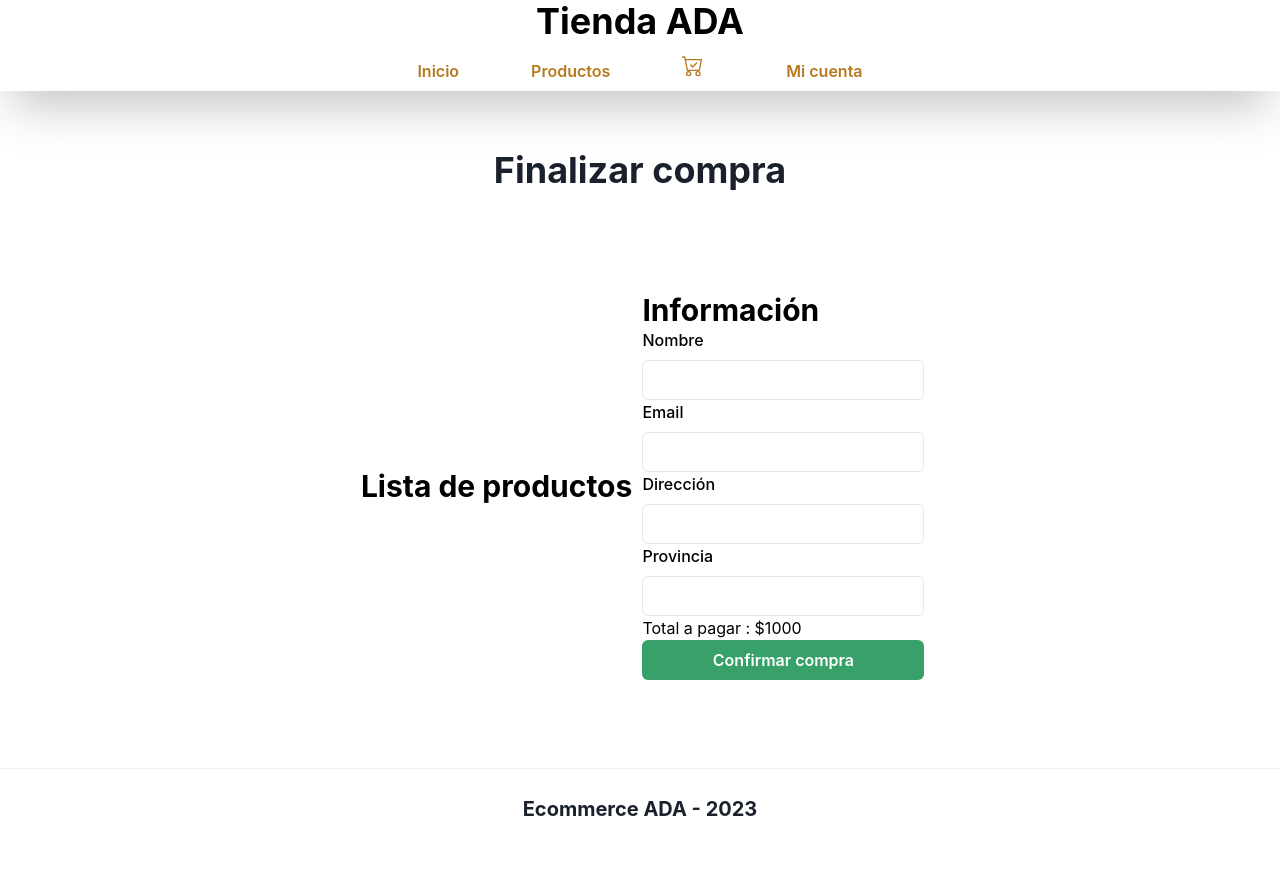
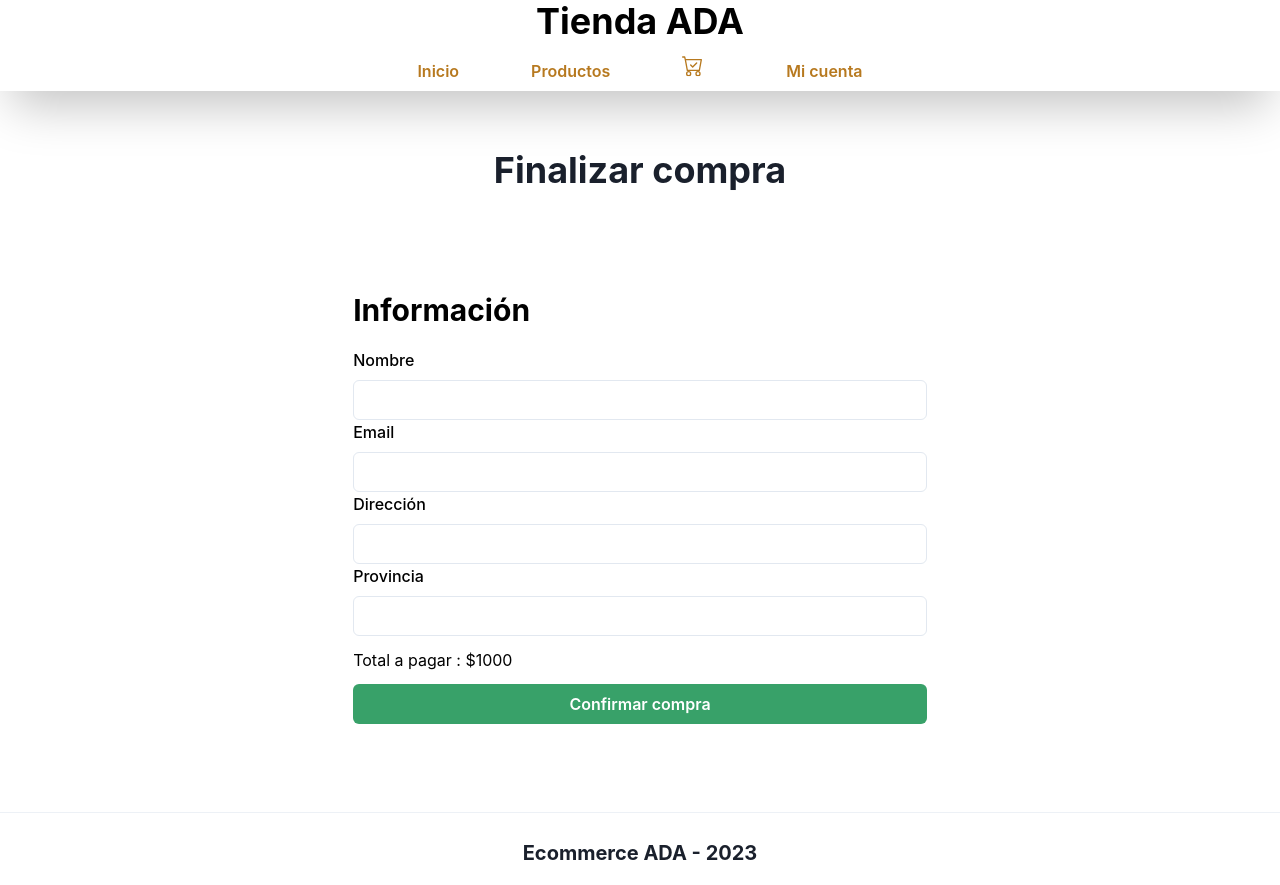
Before and after one commit to carlaweglin/tp-final-ecommerce, a React (Vite) app: page /checkout in a window 1280 px wide. Before the commit the page ends 841 px from the top, so only its background shows below. Built offline with nearby package versions, Linux system fonts and the light colour scheme; no server answers; sample sign-in values are in the browser's storage.

Commit message:
create function add to cart

```diff
--- a/src/components/ProductCard.jsx
+++ b/src/components/ProductCard.jsx
@@ -11,21 +11,16 @@ import {
   Text,
   Link,
 } from '@chakra-ui/react'
-import { wrap } from 'framer-motion';
 import { Link as RouterLink } from 'react-router-dom'
+import { addProductToCart } from '../utils/addProductToCart'
 
-export function ProductCard({product}) {
-
-  const {name,image,description,price,id} = product;
+export function ProductCard({ product }) {
+  const { name, image, description, price, id } = product
 
   return (
     <Card maxW="350px">
       <CardBody>
-        <Image
-          src={image}
-          alt="producto"
-          borderRadius="lg"
-        />
+        <Image src={image} alt="producto" borderRadius="lg" />
         <Stack mt="6" spacing="3">
           <Heading size="md">{name}</Heading>
           <Text size="sm">{description}</Text>
@@ -37,17 +32,20 @@ export function ProductCard({product}) {
       </CardBody>
       <Divider />
       <CardFooter>
-        <ButtonGroup flexWrap='wrap' spacing="3">
+        <ButtonGroup flexWrap="wrap" spacing="3">
           <Link as={RouterLink} to={`/products/${id}`}>
             <Button variant="solid" colorScheme="blue">
               Ver detalles
             </Button>
           </Link>
-          <Link as={RouterLink} to="/cart">
-            <Button variant="ghost" colorScheme="blue">
-              Agregar al carrito
-            </Button>
-          </Link>
+
+          <Button
+            variant="ghost"
+            colorScheme="blue"
+            onClick={() => addProductToCart(product)}
+          >
+            Agregar al carrito
+          </Button>
         </ButtonGroup>
       </CardFooter>
     </Card>
--- a/src/pages/Checkout.jsx
+++ b/src/pages/Checkout.jsx
@@ -12,42 +12,46 @@ import {
   Text,
 } from '@chakra-ui/react'
 
+
 export const Checkout = () => {
   return (
     <Container w="2xl" centerContent>
       <Stack mb="100px">
         <Heading as="h2">Finalizar compra</Heading>
       </Stack>
-      <Flex color="white" w="full" h='full' flexWrap={{base:'wrap',md:'nowrap'}}>
-        <Center w="90%">
-          <Box color="black">
-            <Heading as="h3" size="lg">
-              Lista de productos
-            </Heading>
-          </Box>
-        </Center>
-
-        <Center w="90%" >
-          <Box color="black">
-            <Heading as="h3" size="lg">
-              Información
-            </Heading>
-            <FormControl >
+      <Flex
+        color="white"
+        w="full"
+        h="full"
+        flexWrap={{ base: 'wrap', md: 'nowrap' }}
+      >
+        <Stack w="100%" color="black" gap={5}>
+          <Heading as="h3" size="lg">
+            Información
+          </Heading>
+          <form>
+            <FormControl>
               <FormLabel>Nombre</FormLabel>
               <Input type="text" />
+            </FormControl>
+            <FormControl>
               <FormLabel>Email</FormLabel>
               <Input type="text" />
+            </FormControl>
+            <FormControl>
               <FormLabel>Dirección</FormLabel>
               <Input type="text" />
+            </FormControl>
+            <FormControl>
               <FormLabel>Provincia</FormLabel>
               <Input type="text" />
-              <Text>Total a pagar : $1000</Text>
-              <Button width="100%" type="submit" colorScheme="green">
-                Confirmar compra
-              </Button>
             </FormControl>
-          </Box>
-        </Center>
+            <Text mt={3} mb={3}>Total a pagar : $1000</Text>
+            <Button width="100%" type="submit" colorScheme="green">
+              Confirmar compra
+            </Button>
+          </form>
+        </Stack>
       </Flex>
     </Container>
   )
--- a/src/pages/ProductDetails.jsx
+++ b/src/pages/ProductDetails.jsx
@@ -14,6 +14,7 @@ import {
 import { Link as RouterLink, useParams } from 'react-router-dom'
 import { getProductById } from '../services/products'
 import { useEffect, useState } from 'react'
+import { addProductToCart } from '../utils/addProductToCart'
 
 export function ProductDetails() {
   const { id } = useParams()
@@ -26,6 +27,7 @@ export function ProductDetails() {
     const getData = async () => {
       try {
         const product = await getProductById(id)
+        product.id = id
         setProduct(product)
       } catch (error) {
         setError(true)
@@ -66,10 +68,10 @@ export function ProductDetails() {
           </CardBody>
 
           <CardFooter gap={5}>
-            <Button variant="solid" colorScheme="blue">
+            <Button variant="solid" colorScheme="blue" onClick={() => addProductToCart(product)}>
               Agregar al carrito
             </Button>
-            <Link as={RouterLink} to="/">
+            <Link as={RouterLink} to="/products">
               <Button variant="solid" colorScheme="blue">
                 Volver atrás
               </Button>
--- /dev/null
+++ b/src/utils/addProductToCart.js
@@ -0,0 +1,24 @@
+
+
+export function addProductToCart(product) {
+    console.log("veo como viene product:",product);
+    let products = JSON.parse(localStorage.getItem('products')) || []
+    products.push(product)
+    let arrayAux = []
+    const checkStock = (products) => {
+        products.map ((product)=>{
+            let productAux = product
+            if (products.some((e) => e.id === product.id)) {
+                let quantity = products.filter((productArray) => productArray.id === product.id )
+                if (quantity.length > 1){
+                    productAux.quantity = product.quantity + 1
+                }
+                if (!arrayAux.some((e) => e.id === product.id)){
+                    arrayAux.push(productAux)
+                }
+            }
+        })
+    }
+    checkStock(products)
+    localStorage.setItem('products', JSON.stringify(arrayAux))
+}
```
